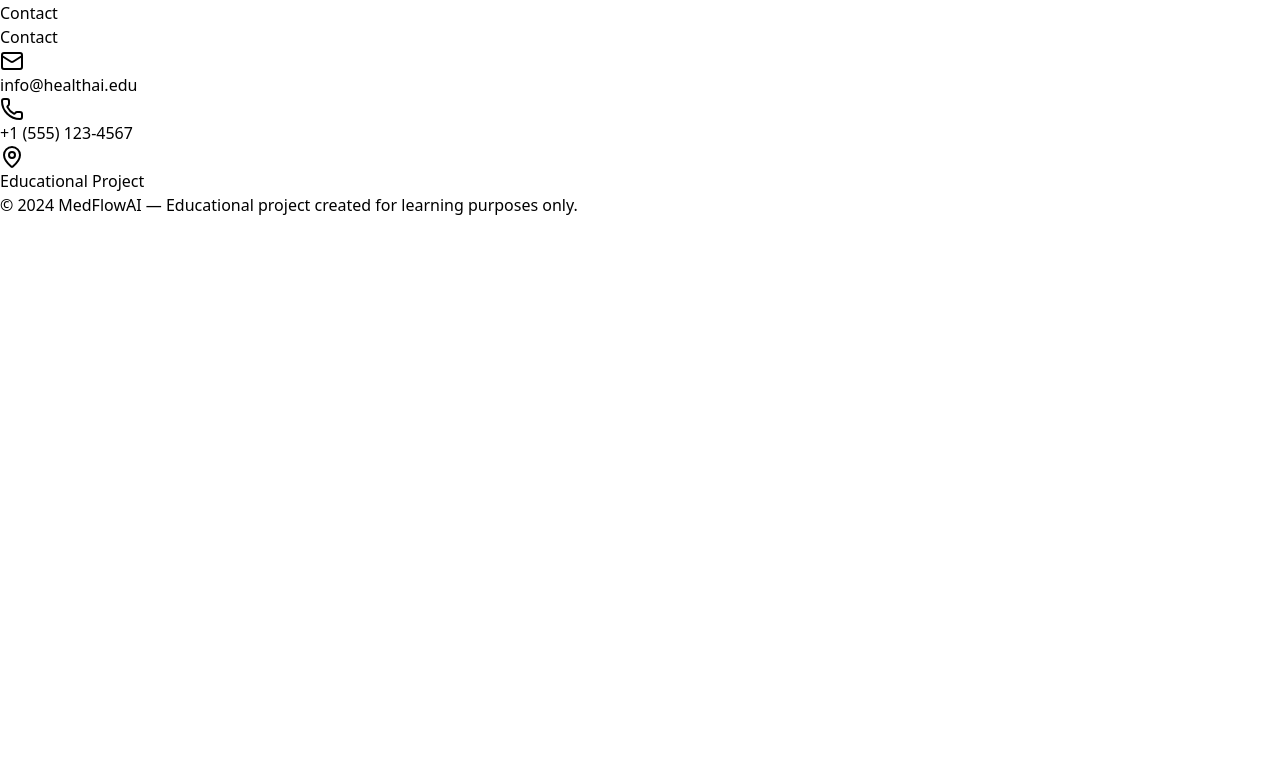
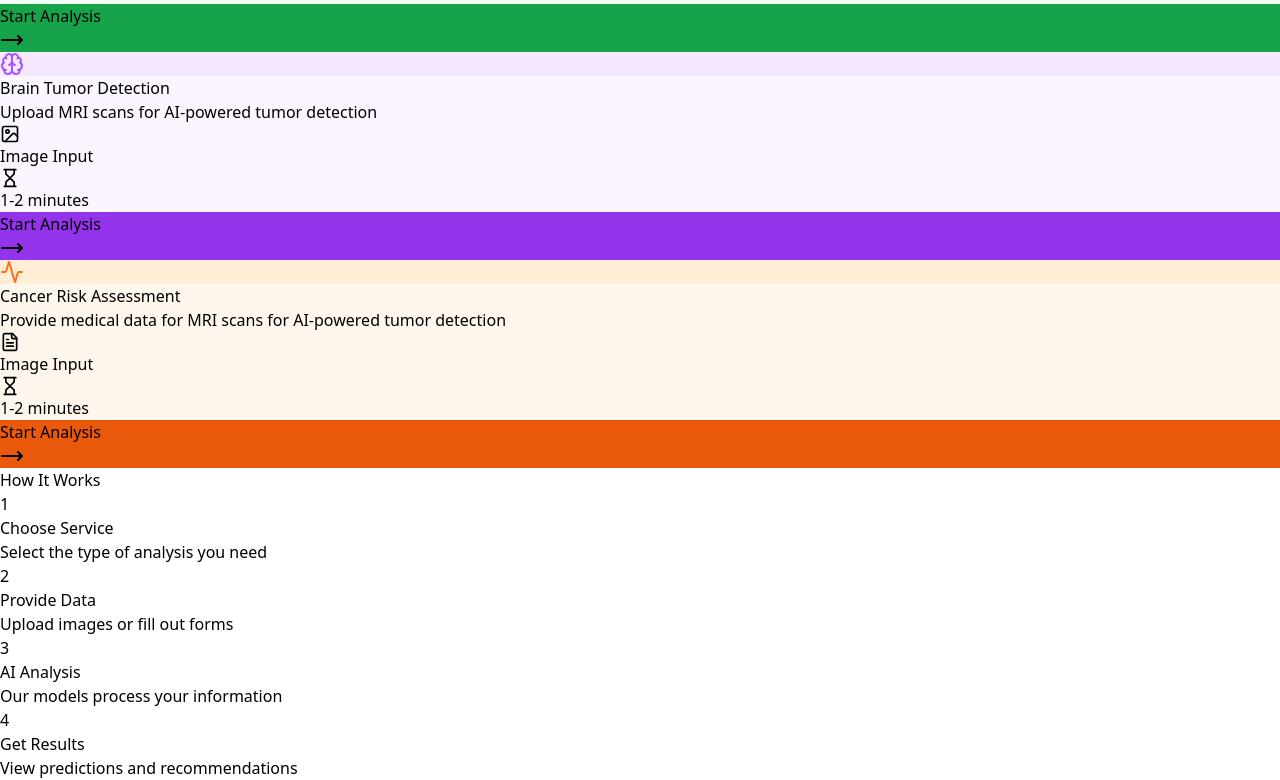
Before and after one commit to Om-1004/MedFlowAI, a React (Vite) app in the folder client/: page /upload in a window 1280 px wide. Shown: the part 544-1324 px from the top of the page. Before the commit the page ends 800 px from the top, so only its background shows below. Built offline with nearby package versions, Linux system fonts and the light colour scheme.

Commit message:
Before sync

```diff
--- a/client/src/App.jsx
+++ b/client/src/App.jsx
@@ -5,6 +5,8 @@ import ServicesPage from "./pages/ServicesPage";
 import Navbar from "./components/Navbar";
 import Footer from "./components/Footer";
 import ContactPage from "./pages/ContactPage";
+import UploadCenterPage from "./pages/UploadCenterPage";
+import AboutPage from "./pages/AboutPage";
 export default function App() {
   return (
     <div>
@@ -14,6 +16,8 @@ export default function App() {
           <Route path="/" element={<HomePage />} />
           <Route path="/services" element={<ServicesPage />} />
           <Route path="/contact" element={<ContactPage />} />
+          <Route path="/upload" element={<UploadCenterPage />} />
+          <Route path="/about" element={<AboutPage />} />
         </Routes>
         <Footer />
       </BrowserRouter>
--- a/client/src/components/Footer.jsx
+++ b/client/src/components/Footer.jsx
@@ -48,15 +48,15 @@ export default function Footer() {
             <ul className="space-y-3 text-sm text-gray-400">
               <li className="flex items-center gap-2">
                 <Mail className="w-5 h-5 text-blue-400" />
-                <span>info@healthai.edu</span>
+                <span>medflowai.co@gmail.com</span>
               </li>
               <li className="flex items-center gap-2">
                 <Phone className="w-5 h-5 text-blue-400" />
-                <span>+1 (555) 123-4567</span>
+                <span>+1 (123) 456-7890</span>
               </li>
               <li className="flex items-center gap-2">
                 <MapPin className="w-5 h-5 text-blue-400" />
-                <span>Educational Project</span>
+                <span>Toronto</span>
               </li>
             </ul>
           </div>
@@ -64,7 +64,7 @@ export default function Footer() {
       </div>
 
       <div className="border-t border-gray-800 mt-16 pt-6 text-center text-sm text-gray-500">
-        © 2024 MedFlowAI — Educational project created for learning purposes only.
+        © 2025 MedFlowAI — Educational project created for learning purposes only.
       </div>
     </footer>
   );
--- a/client/src/components/HeroSection.jsx
+++ b/client/src/components/HeroSection.jsx
@@ -4,7 +4,7 @@ import {
   Activity,
   Upload,
   FlaskConical,
-  User,
+  Users
 } from "lucide-react";
 import React from "react";
 import FeatureCard from "./FeatureCard";
@@ -20,7 +20,7 @@ export default function HeroSection() {
         "Simple, intuitive interface designed for users of all technical backgrounds.",
     },
     {
-      Icon: User,
+      Icon: Users,
       title: "Educational Focus",
       description:
         "Designed for learning and exploration, not as a replacement for medical advice.",
--- a/client/src/components/ServicesCard.jsx
+++ b/client/src/components/ServicesCard.jsx
@@ -1,5 +1,5 @@
 import React from "react";
-import { MoveRight} from "lucide-react";
+import { MoveRight } from "lucide-react";
 
 export default function ServicesCard({
   title,
--- /dev/null
+++ b/client/src/components/StepsGuide.jsx
@@ -0,0 +1,15 @@
+import React from "react";
+
+export default function StepsGuide({ stepNumber, step, description }) {
+  return (
+    <div>
+      <div className="md:text-xl flex justify-center flex-col bg-[#dee8fc] my-auto text-center md:w-[75px] md:h-[75px] h-30 w-30 font-semibold mt-6 mx-auto border rounded-full w-fit pl-5 pr-5 pt-3 pb-3 text-[#3863e3]">
+        {stepNumber}
+      </div>
+      <div className="md:text-lg text-center mt-3 font-semibold">{step}</div>
+      <div className="text-gray-700 md:text-md text-sm text-center mt-2">
+        {description}
+      </div>
+    </div>
+  );
+}
--- /dev/null
+++ b/client/src/components/UploadCenterCard.jsx
@@ -0,0 +1,53 @@
+import React from "react";
+import { Hourglass } from "lucide-react";
+
+export default function UploadCenterCard({
+  title,
+  description,
+  inputType,
+  InputIcon,
+  time,
+  ctaText,
+  ctaColor,
+  Icon,
+  iconColor,
+  iconBg,
+  bgColor,
+  CtaIcon,
+}) {
+  return (
+    <div
+      className="w-full mb-8 h-fit mt-5 pb-7 pt-8 pl-7 pr-7 md:ml-7 md:mr-7 border rounded-2xl"
+      style={{ backgroundColor: bgColor }}
+    >
+      <div
+        className="flex flex-col  mx-auto justify-center border rounded-md w-fit p-3 items-center"
+        style={{ backgroundColor: iconBg }}
+      >
+        <CtaIcon
+          className="items-center w-7 h-7"
+          style={{ color: iconColor }}
+        />
+      </div>
+      <div className="text-center text-2xl font-bold mt-8">{title}</div>
+      <div className="mx-auto text-center mt-3 text-md w-fit pl-6 pr-6">
+        {description}
+      </div>
+      <div className="text-sm ">
+        <div className="flex mt-6 gap-2 text-gray-500 justify-center">
+          {InputIcon && <InputIcon size={20} />}
+          {inputType}
+          <Hourglass size={20} />
+          {time}
+        </div>
+      </div>
+      <div
+        className="p-2 flex mx-auto text-white text-center border rounded-xl max-w-fit font-semibold px-6 py-3 mt-5 justify-center gap-2 items-center "
+        style={{ backgroundColor: ctaColor }}
+      >
+        {ctaText}
+        <Icon className="w-4 h-4"></Icon>
+      </div>
+    </div>
+  );
+}
--- /dev/null
+++ b/client/src/pages/AboutPage.jsx
@@ -0,0 +1,93 @@
+import React from "react";
+import { Target, Cpu } from "lucide-react";
+import UploadCenterCard from "../components/UploadCenterCard.jsx";
+
+export default function AboutPage() {
+  return (
+    <div>
+      <div className="text-center text-3xl mt-11 font-bold">
+        About MedFlowAI
+      </div>
+      <div className="md:ml-11 md:mr-11 md:text-lg text-center mt-4 text-lg ml-6 pb-11 mr-6 text-gray-700">
+        An educational platform exploring the intersection of artificial
+        intelligence and healthcare prediction
+      </div>
+      <div className=" pt-1 pb-9">
+        <div className="bg-[#dee9fc] border w-fit mx-auto rounded-full max-w-fit p-3 mt-7">
+          <Target size={35} className="text-[#3662e3cc] font-extrabold" />
+        </div>
+
+        <p className="text-center text-2xl mt-3 font-bold">Our Mission</p>
+        <p className="text-center mx-auto mt-3 w-[200px] text-lg pb-9 md:w-[800px] text-gray-700">
+          To demonstrate the potential of AI in healthcare through educational
+          tools that showcase machine learning applications in medical
+          prediction and diagnosis.
+        </p>
+      </div>
+      <div className="bg-[rgb(239,243,254)] py-9 md:mb-10 max-w-[1200px] mx-auto rounded-xl">
+        <p className="text-center mx-auto text-2xl font-bold">
+          Technology & Approach
+        </p>
+        <div className="md:flex-row flex flex-col md:justify-around">
+          <div className="">
+            <p className="font-semibold pt-6 text-center text-xl pb-3 md:text-left md:ml-6 md:mr-11 ">
+              Machine Learning Models
+            </p>
+            <div className="text-center md:text-left ml-6 mr-6">
+              <p className="text-center pb-5 md:text-left text-gray-700 ">
+                Our educational platform utilizes various machine learning
+                approaches to demonstrate different aspects of healthcare
+                prediction:
+              </p>
+              <p className="pb-2 ml-3 mr-3 ">
+                • Classification algorithms for sleep disorder prediction
+              </p>
+              <p className="pb-2 ml-3 mr-3">
+                • Convolutional Neural Networks for medical image analysis
+              </p>
+              <p className="pb-2 ml-3 mr-3">
+                • Ensemble methods for cancer risk assessment
+              </p>
+              <p className="pb-2 ml-3 mr-3">
+                • Feature engineering for health data processing
+              </p>
+            </div>
+          </div>
+          <div>
+            <p className="font-semibold pt-6 text-center text-xl pb-3 md:text-left md:ml-6 md:mr-11">
+              Platform Features
+            </p>
+            <div className="text-center md:text-left ml-6 mr-6 md:ml-6 md:mr-11">
+              <p className="text-center pb-5 md:text-left text-gray-700">
+                Built with modern web technologies to provide a professional and
+                educational user experience:
+              </p>
+              <p className="pb-2 ml-3 mr-3">
+                • React-based responsive interface
+              </p>
+              <p className="pb-2 ml-3 mr-3">
+                • Secure data handling and processing
+              </p>
+              <p className="pb-2 ml-3 mr-3">
+                • Interactive prediction dashboards
+              </p>
+              <p className="pb-2 ml-3 mr-3">
+                • Educational content and disclaimers
+              </p>
+            </div>
+          </div>
+        </div>
+      </div>
+      <div className="bg-[#FEFCEA] mx-auto text-center py-12 md:py-16 px-4 md:px-16">
+        <h3 className="text-2xl font-semibold text-[#7D501F] mb-4">
+          Important Notice
+        </h3>
+        <p className="text-[#7D501F] text-base leading-relaxed max-w-3xl mx-auto">
+          This is a personal project created for educational purposes. The
+          predictions provided are not real medical advice and should not
+          replace consultation with licensed healthcare professionals.
+        </p>
+      </div>
+    </div>
+  );
+}
--- /dev/null
+++ b/client/src/pages/UploadCenterPage.jsx
@@ -0,0 +1,103 @@
+import UploadCenterCard from "../components/UploadCenterCard.jsx";
+import StepsGuide from "../components/StepsGuide.jsx";
+import {
+  MoveRight,
+  Heart,
+  Activity,
+  Brain,
+  FileText,
+  Image,
+  Upload,
+} from "lucide-react";
+
+export default function UploadCenterPage() {
+  return (
+    <div className="bg-white flex flex-col justify-center mt-7 md:mt-9">
+      <div className="bg-[#dee9fc] border mx-auto rounded-full max-w-fit p-3">
+        <Upload
+          size={35}
+          className="text-[#3662e3cc] items-center font-extrabold"
+        />
+      </div>
+
+      <h1 className=" font-bold text-center text-3xl md:text-4xl mt-6">
+        Upload Center
+      </h1>
+      <p className="text-center mx-auto mt-4 text-xl text-gray-500 w-[275px] md:w-[800px] mb-11">
+        Choose your analysis type and provide the necessary information for
+        AI-powered health predictions. All data is processed securely and used
+        for educational purposes only.
+      </p>
+      <div className="md:flex-row flex flex-col">
+        <UploadCenterCard
+          title="Sleep Disorder Analysis"
+          description="Input your lifestyle and health data for sleep pattern analysis"
+          inputType="Form Input"
+          InputIcon={FileText}
+          time="2-3 minutes"
+          ctaText="Start Analysis"
+          Icon={MoveRight}
+          iconColor="#22c55e"
+          iconBg="#dcfce7"
+          bgColor="#f0fdf4"
+          CtaIcon={Heart}
+          ctaColor="#16a34a"
+        />
+
+        <UploadCenterCard
+          title="Brain Tumor Detection"
+          description="Upload MRI scans for AI-powered tumor detection"
+          inputType="Image Input"
+          InputIcon={Image}
+          time="1-2 minutes"
+          ctaText="Start Analysis"
+          Icon={MoveRight}
+          iconColor="#a855f7"
+          iconBg="#f3e8ff"
+          bgColor="#faf5ff"
+          CtaIcon={Brain}
+          ctaColor="#9333ea"
+        />
+        <UploadCenterCard
+          title="Cancer Risk Assessment"
+          description="Provide medical data for  MRI scans for AI-powered tumor detection"
+          inputType="Image Input"
+          InputIcon={FileText}
+          time="1-2 minutes"
+          ctaText="Start Analysis"
+          iconColor="#f97316"
+          iconBg="#ffedd5"
+          bgColor="#fff7ed"
+          Icon={MoveRight}
+          CtaIcon={Activity}
+          ctaColor="#ea580c"
+        />
+      </div>
+      <div className="font-bold text-center text-3xl mt-7 mb-5">
+        How It Works
+      </div>
+      <div className="pb-9 flex md:flex-row flex-col md:gap-11 mx-auto mb-8">
+        <StepsGuide
+          stepNumber="1"
+          step="Choose Service"
+          description="Select the type of analysis you need"
+        />
+        <StepsGuide
+          stepNumber="2"
+          step="Provide Data"
+          description="Upload images or fill out forms"
+        />
+        <StepsGuide
+          stepNumber="3"
+          step="AI Analysis"
+          description="Our models process your information"
+        />
+        <StepsGuide
+          stepNumber="4"
+          step="Get Results"
+          description="View predictions and recommendations"
+        />
+      </div>
+    </div>
+  );
+}
```
